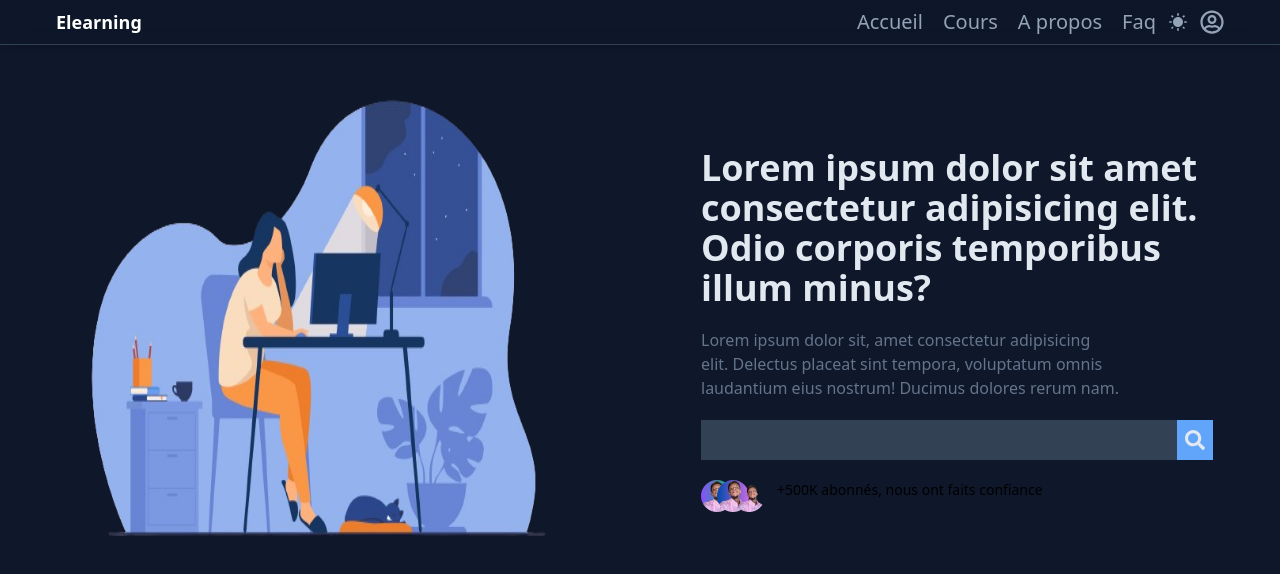
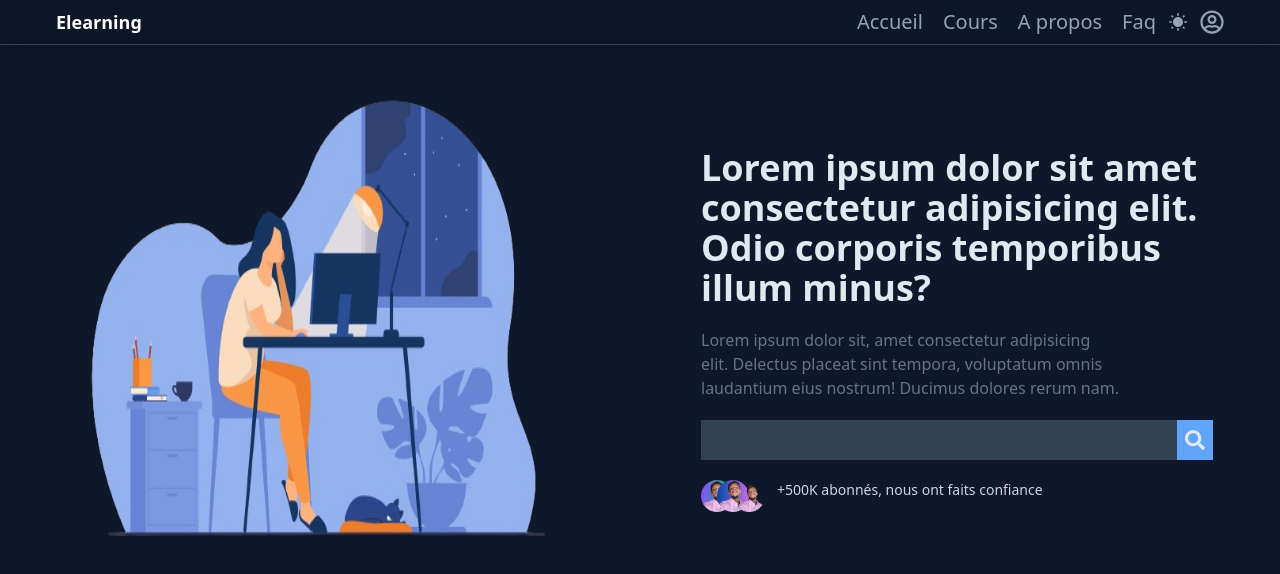
Before and after one commit to rovertnet/portail, a React (Vite) app: page / in a window 1280 px wide. Shown: the top 574 px of the page. Built offline with nearby package versions, Linux system fonts and the light colour scheme.

Commit message:
last commit

```diff
--- a/src/component/banner/Banner.jsx
+++ b/src/component/banner/Banner.jsx
@@ -11,7 +11,7 @@ export default function Banner() {
             className="w-[500px] h-[500px]"
           />
           {/* texte */}
-          <div className="flex flex-col gap-5 sm:py-6 py-6">
+          <div className="flex flex-col gap-5 sm:py-12 py-12">
             <h1 className="text-slate-200 text-start font-extrabold text-4xl max-w-lg">
               Lorem ipsum dolor sit amet consectetur adipisicing elit. Odio
               corporis temporibus illum minus?{" "}
@@ -51,7 +51,7 @@ export default function Banner() {
                   className=" rounded-full w-8 h-8 "
                 />
               </div>
-              <p className="font-normal text-sm text-pretty">+500K abonnés, nous ont faits confiance </p>
+              <p className="font-normal text-sm text-slate-300">+500K abonnés, nous ont faits confiance </p>
             </div>
           </div>
         </div>
```
